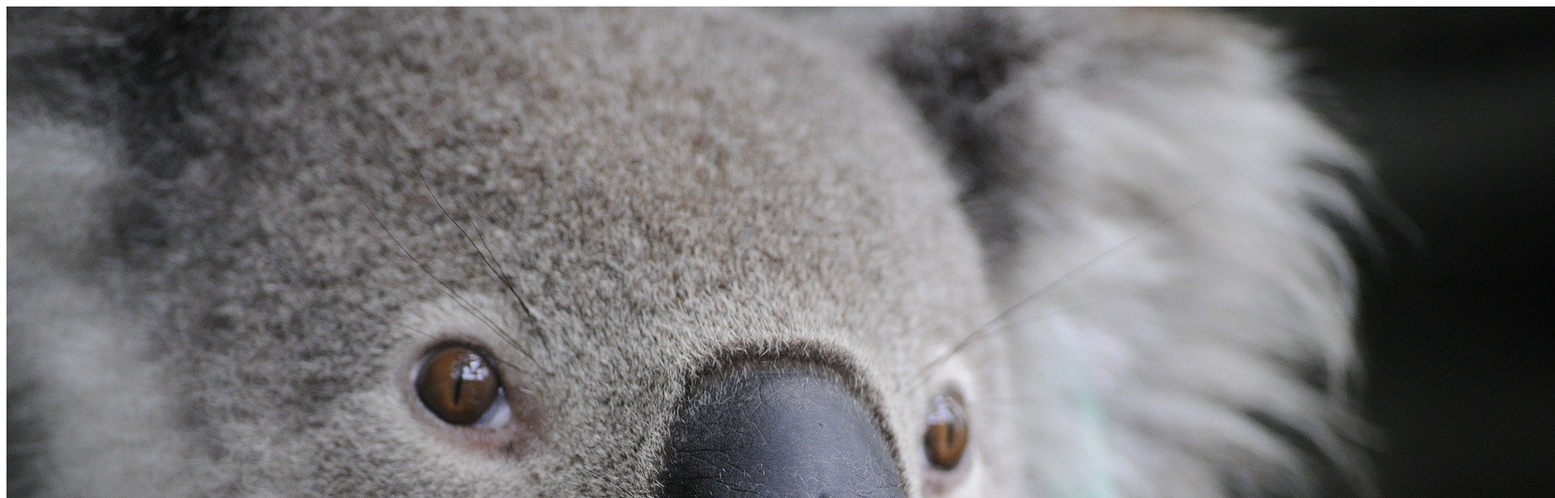
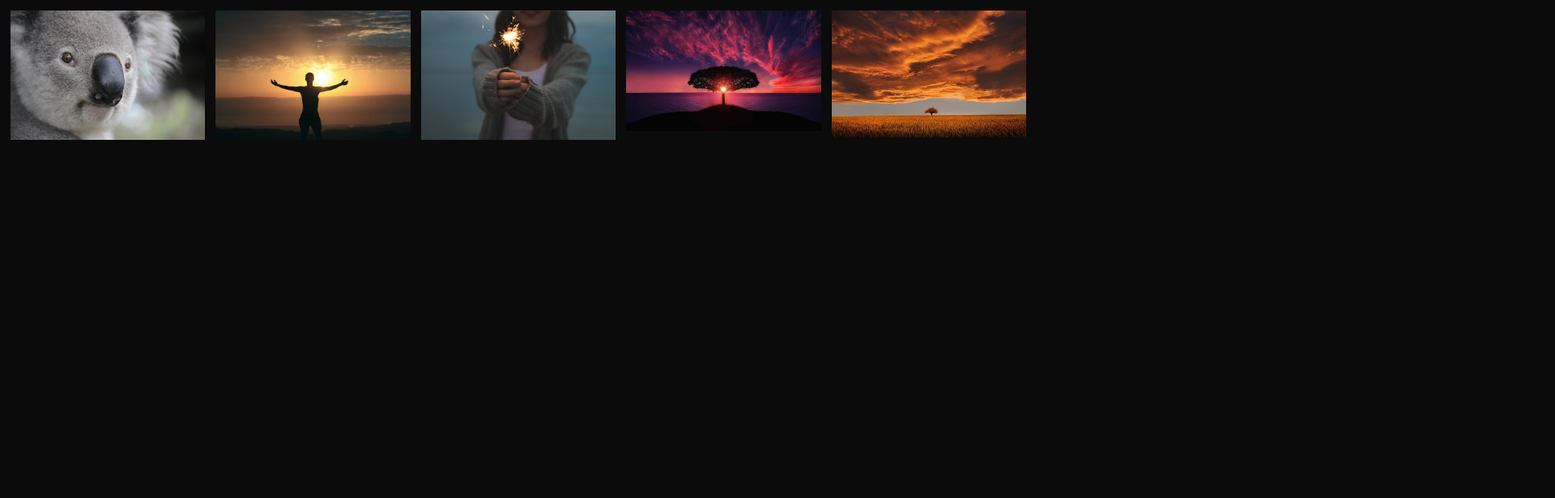
Before and after one commit to ZachariasKing/ResponsiveImageGallery, a plain HTML site: page index.html in a window 1280 px wide. Shown: the top 616 px of the page at 81% size, 1920 px wide, since content can reach past the window. Drawn offline with Linux system fonts and the light colour scheme; the site is published under a folder, as on GitHub Pages, so addresses that start at the root find nothing.

Commit message:
Update index.html

```diff
--- a/index.html
+++ b/index.html
@@ -4,7 +4,7 @@
     <meta charset="UTF-8">
     <meta name="viewport" content="width=device-width, initial-scale=1.0">
     <meta http-equiv="X-UA-Compatible" content="ie=edge">
-    <link rel="stylesheet" type="text/css" href="/styles/style.css">
+    <link rel="stylesheet" type="text/css" href="styles/style.css">
     <title>Responsive Image Layot | HTML & CSS</title>
 </head>
 <body>
```
